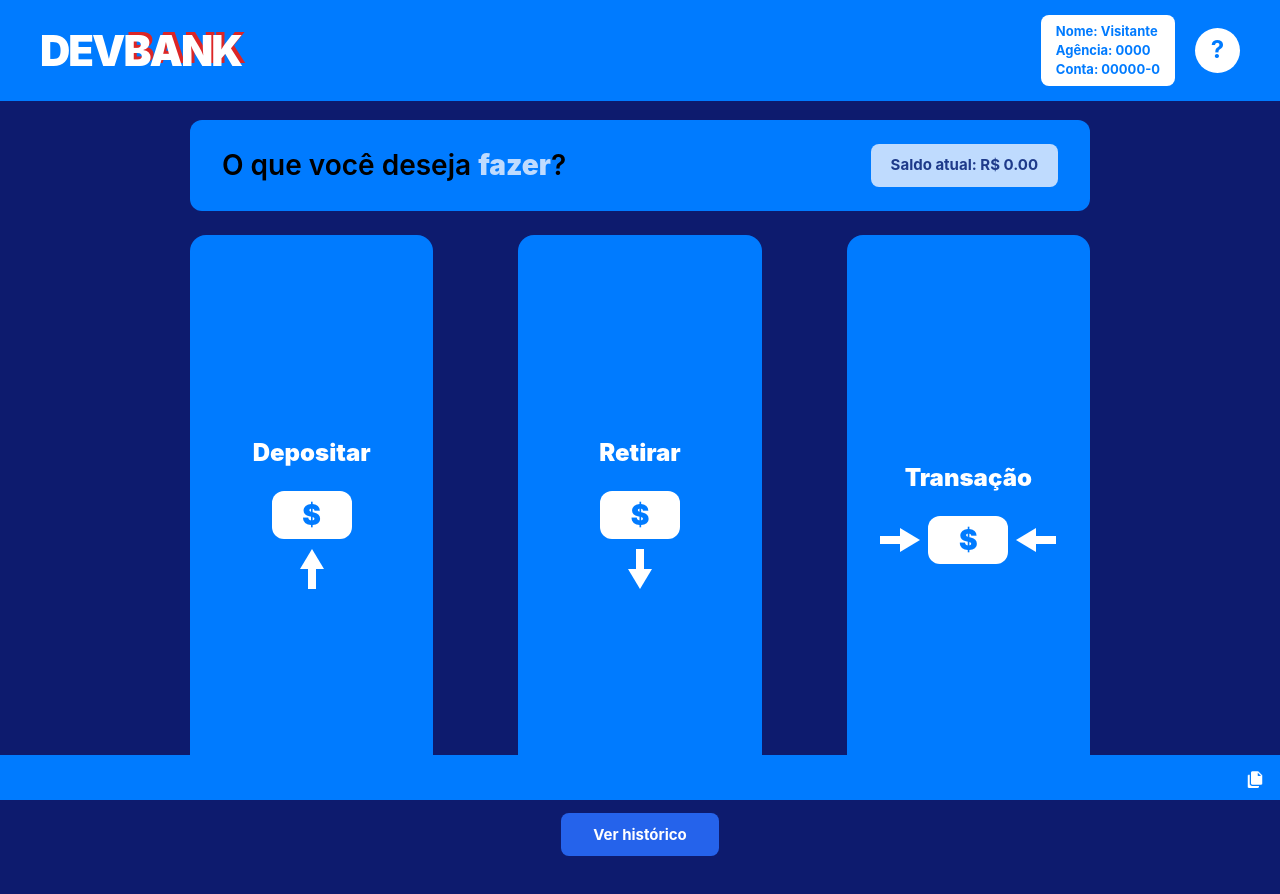
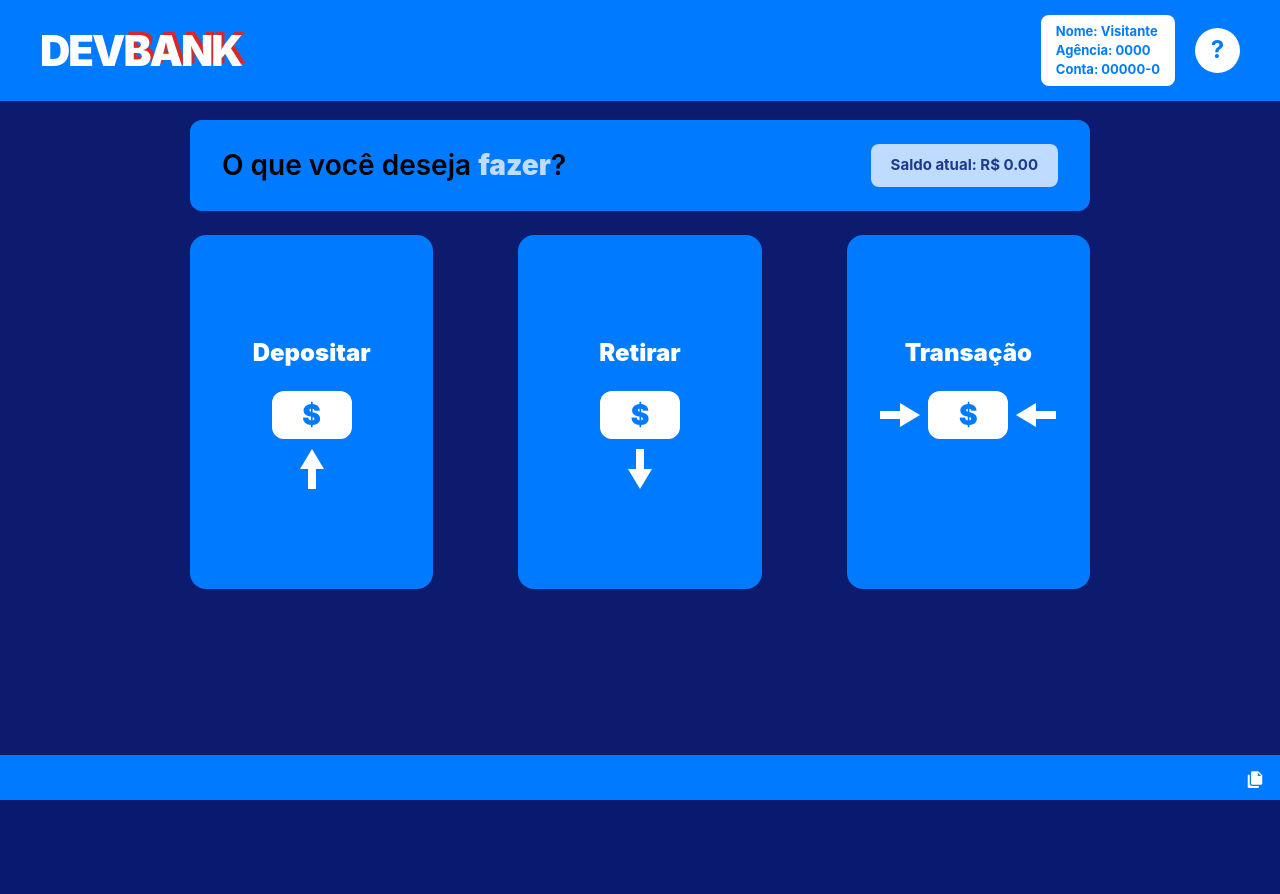
Before and after one commit to Maua-Dev/devbank_thiago_larissa_miguel_front, a React (Vite) app: page /home in a window 1280 px wide. After the commit the page ends 800 px from the top, so only its background shows below. Built offline with nearby package versions, Linux system fonts and the light colour scheme.

Commit message:
style: fix component dimensions

```diff
--- a/src/css/ActionCard.css
+++ b/src/css/ActionCard.css
@@ -2,12 +2,13 @@
   display: flex;
   flex-direction: column;
   align-items: center;
-  justify-content: center;
+  justify-content: flex-start;
+  padding-top: 60px;
   gap: 20px;
 
   background-color: #007bff;
   border-radius: 16px;
-  padding: 200px 20px;
+  padding: 100px 20px;
   cursor: pointer;
 
   flex: 1;
@@ -100,7 +101,7 @@
 
 .seta--direita {
   flex-direction: row;
-  align-items: center;
+  align-items: center !important;
 }
 
 .seta--direita .seta-corpo {
@@ -121,7 +122,7 @@
 
 .seta--esquerda {
   flex-direction: row-reverse;
-  align-items: center;
+  align-items: center !important;
 }
 
 .seta--esquerda .seta-corpo {
@@ -141,5 +142,5 @@
 }
 
 .action-card:hover .cifrao span {
-  color: #e28585e7;
+  color: #dc2626;
 }
--- a/src/css/Login.css
+++ b/src/css/Login.css
@@ -19,7 +19,7 @@
   background-color: #2563eb;
   display: flex;
   justify-content: center;
-  padding: 120px 0;
+  padding: 60px 0;
   position: relative;
 }
 
@@ -33,7 +33,7 @@
 }
 
 h1.logo {
-  font-size: 250px;
+  font-size: 160px;
   font-weight: 900;
   color: white;
   text-transform: uppercase;
@@ -54,7 +54,7 @@ h1.logo {
 }
 
 .input-api {
-  width: 120%;
+  width: 100%;
   padding: 25px;
   border-radius: 8px;
   border: none;
--- a/src/pages/Account.tsx
+++ /dev/null
@@ -1,8 +0,0 @@
-// import { useState } from "react";
-// import { useNavigate } from "react-router-dom";
-
-function Account() {
-  return <h1>Account</h1>
-}
-
-export default Account
--- a/src/pages/Home.tsx
+++ b/src/pages/Home.tsx
@@ -33,14 +33,8 @@ export default function Home() {
         <div className="home-cards">
           <ActionCard titulo="Depositar" tipo="depositar" onClick={() => navigate("/deposit")} />
           <ActionCard titulo="Retirar"   tipo="retirar"   onClick={() => navigate("/withdraw")} />
-          <ActionCard titulo="Transação" tipo="transacao"  onClick={() => navigate("/account")} />
+          <ActionCard titulo="Transação" tipo="transacao"  onClick={() => navigate("/history")} />
         </div>
-
-        {/* botão para ir ao histórico */}
-        <button className="home-historico" onClick={() => navigate("/history")}>
-          Ver histórico
-        </button>
-
       </main>
       <FooterBar endpoint={endpoint} response={response} />
     </>
--- a/src/pages/Login.tsx
+++ b/src/pages/Login.tsx
@@ -1,4 +1,3 @@
-// @ts-expect-error: CSS import handled by build tooling
 import '../css/Login.css';
 import { useState } from 'react';
 import { useNavigate } from 'react-router-dom';
```
